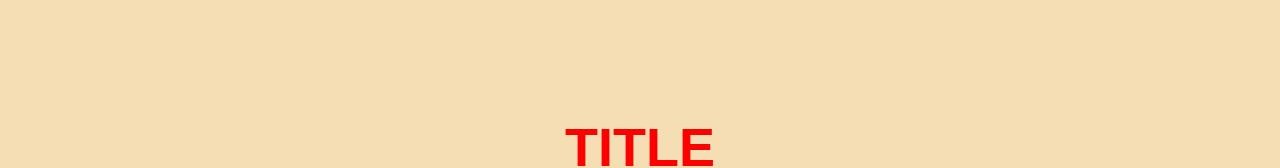
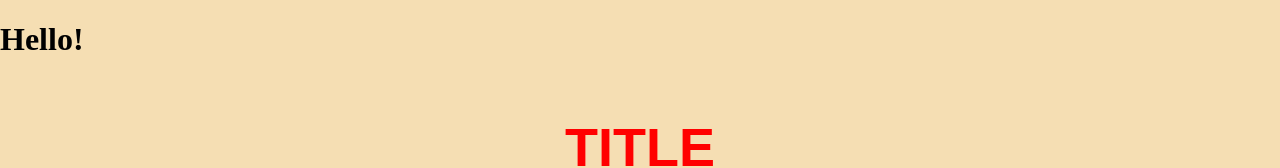
Before and after one commit to K-SIMMONS/take-home-day-one, a plain HTML site: page index.html in a window 1280 px wide. Shown: the top 168 px of the page. Drawn offline with Linux system fonts and the light colour scheme.

Commit message:
h1 hello

```diff
--- a/index.html
+++ b/index.html
@@ -20,5 +20,7 @@
         <h1 class="p-title">SECTION TITLE TWO</h1>
         <p>Lorem ipsum dolor sit amet, consectetur adipisicing elit. Voluptates quisquam molestias voluptatem iure, sapiente cupiditate exercitationem eos aspernatur quasi enim facilis atque! Aperiam facilis explicabo dignissimos porro, accusantium quod et?</p>
     </div>
+
+    <h1>Hello!</h1>
 </body>
 </html>
```
Also changed, not shown: css/styles.css (+9 -0 lines).
